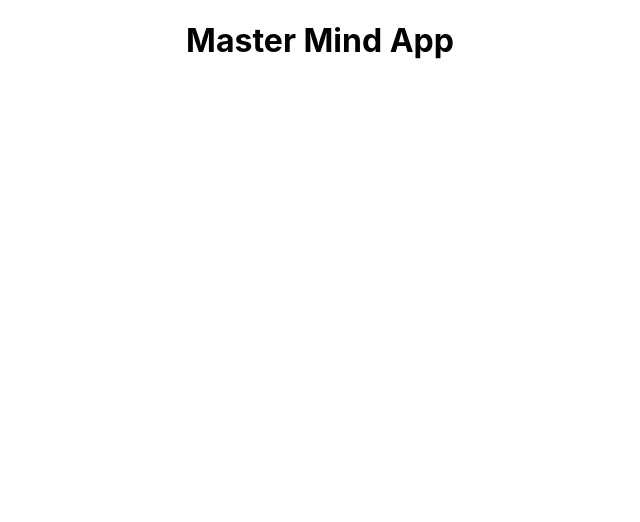
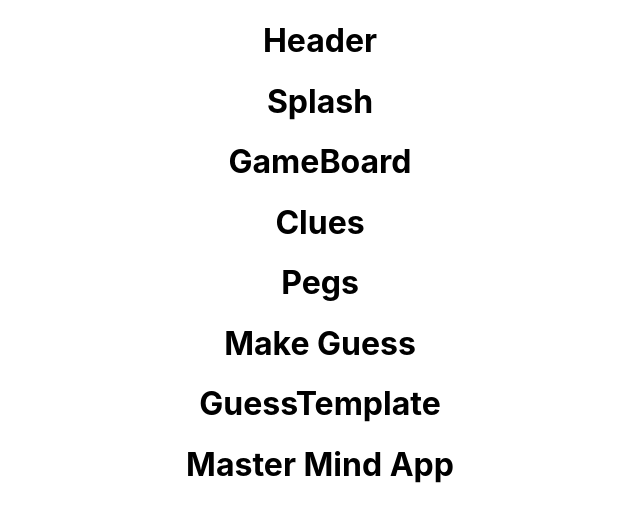
Before and after one commit to dustatron/react-master-mind, a React (Create React App) app: page / in a window 1280 px wide. Shown: the top 522 px of the page, without its empty margins (320-960 px from the left). Built offline with nearby package versions, Linux system fonts and the light colour scheme.

Commit message:
nested components.

```diff
--- a/src/components/App.js
+++ b/src/components/App.js
@@ -1,9 +1,15 @@
 import React from "react";
 import "./App.css";
+import Header from "./Layout/Header";
+import Splash from "./Layout/Splash";
+import GameBoard from "./Game/GameBoard";
 
 function App() {
   return (
     <div className="App">
+      <Header />
+      <Splash />
+      <GameBoard />
       <h1> Master Mind App </h1>
     </div>
   );
--- a/src/components/Game/Clues.js
+++ b/src/components/Game/Clues.js
@@ -1,6 +1,12 @@
 import React from "react";
+import Pegs from "./PegsTemplate";
 
 function Clues() {
-  return <h1>Clues</h1>;
+  return (
+    <div>
+      <h1>Clues</h1>
+      <Pegs />
+    </div>
+  );
 }
 export default Clues;
--- a/src/components/Game/GameBoard.js
+++ b/src/components/Game/GameBoard.js
@@ -1,6 +1,17 @@
 import React from "react";
+import Clues from "./Clues";
+import MakeGuess from "./MakeGuess";
+import MasterMindRow from "./MasterMindRow";
+import GuessTemplate from "./GuessTemplate";
 
 function GameBoard() {
-  return <h1>GameBoard</h1>;
+  return (
+    <div>
+      <h1>GameBoard</h1>
+      <Clues />
+      <MakeGuess />
+      <GuessTemplate />
+    </div>
+  );
 }
 export default GameBoard;
--- a/src/components/Game/GuessTemplate.js
+++ b/src/components/Game/GuessTemplate.js
@@ -1,6 +1,9 @@
 import React from "react";
-
 function GuessTemplate() {
-  return <h1>Guess Template</h1>;
+  return (
+    <div>
+      <h1>GuessTemplate</h1>
+    </div>
+  );
 }
 export default GuessTemplate;
--- a/src/components/Layout/Header.js
+++ b/src/components/Layout/Header.js
@@ -0,0 +1,6 @@
+import React from "react";
+
+function Header() {
+  return <h1>Header</h1>;
+}
+export default Header;
--- a/src/components/Layout/Splash.js
+++ b/src/components/Layout/Splash.js
@@ -0,0 +1,6 @@
+import React from "react";
+
+function Splash() {
+  return <h1>Splash</h1>;
+}
+export default Splash;
```
